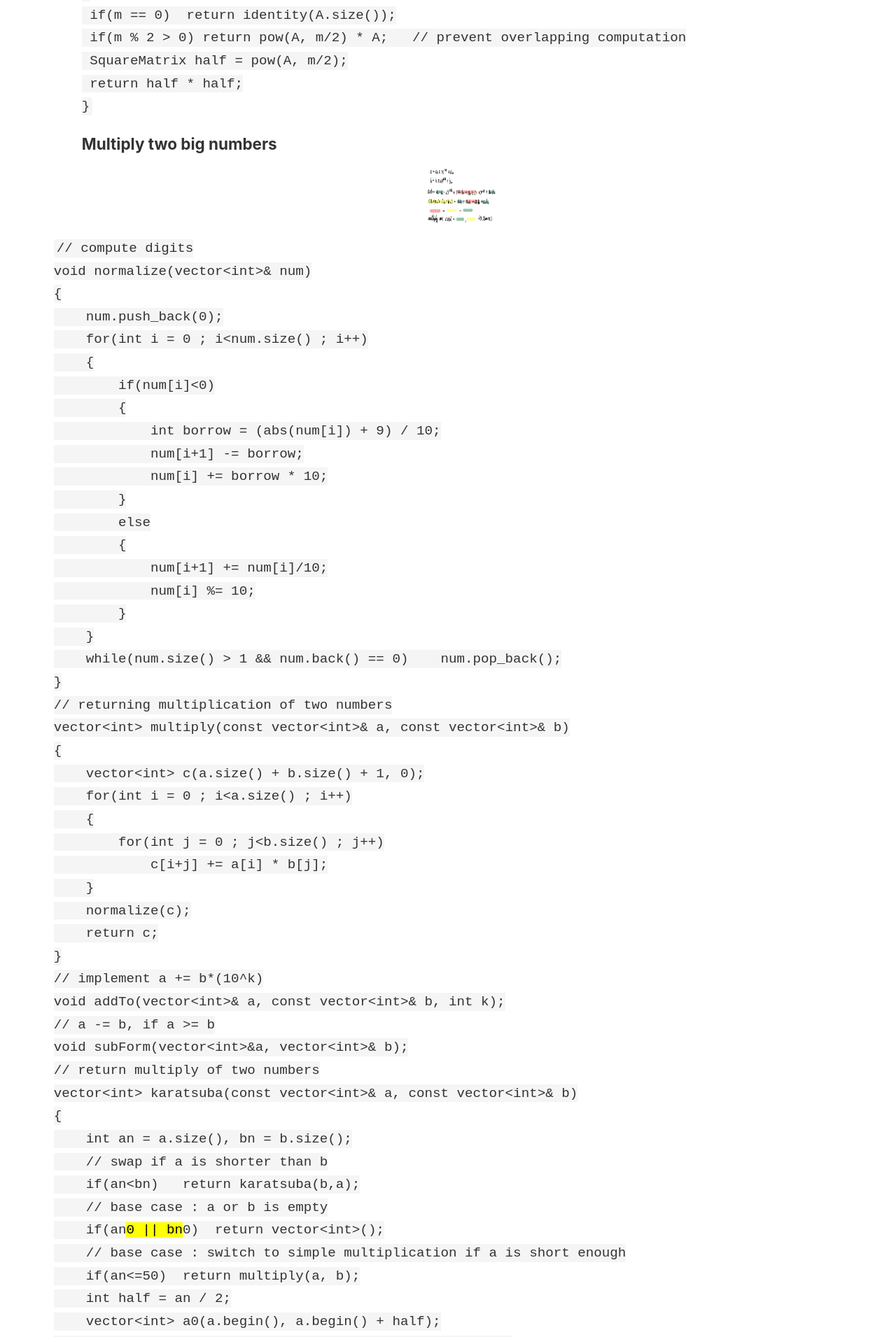
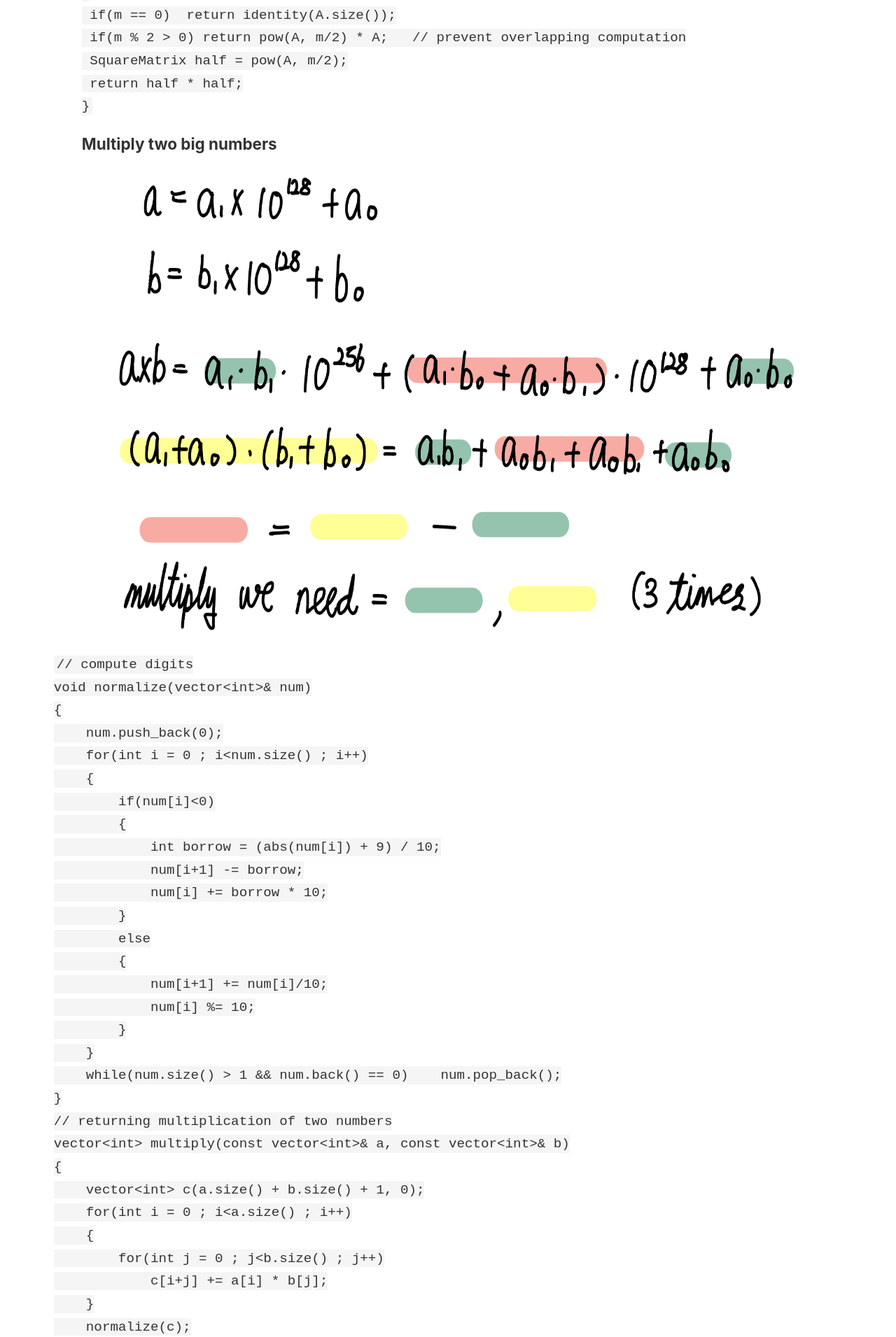
Before and after one commit to su-giana/giana-techblog, a Jekyll site: the page built from _notes/divandconq.md, in a window 1280 px wide. Shown: the part 1178-3089 px from the top of the page at 70% size. Built offline with Jekyll 4.4.1, drawn with Linux system fonts in a browser that asks for light colours.

Commit message:
divide and conquer

````diff
--- a/_notes/divandconq.md
+++ b/_notes/divandconq.md
@@ -35,7 +35,7 @@
 }
 ```
 ### Multiply two big numbers
-<img src = "../assets/bigmul.jpeg" width = "100vw" height = "80vw">
+<img src = "../assets/bigmul.jpeg" width = "1000vw" height = "800vw">
 
 ```C++
 // compute digits
````
